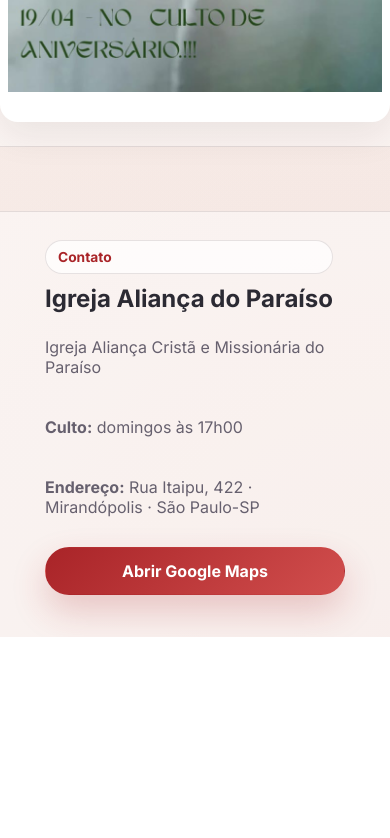
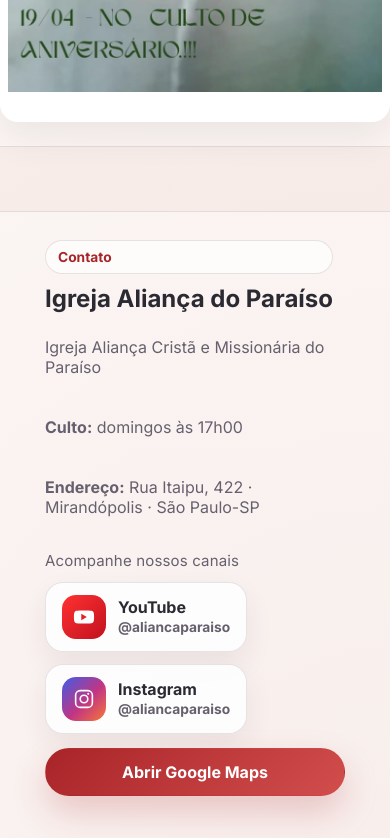
Before and after one commit to rogeriooferraz/iacmparaiso, a website: page index.html in a window 390 px wide. Shown: the part 4131-4969 px from the top of the page. Before the commit the page ends 4768 px from the top, so only its background shows below. Drawn offline with Linux system fonts and the light colour scheme.

Commit message:
Youtube and Instagram channels
Add Youtube and Instagram channels
Update test suite to cover the scenario of no church events.

Signed-off-by: Rogerio O. Ferraz <rogerio.o.ferraz@gmail.com>

```diff
--- a/index.html
+++ b/index.html
@@ -53,6 +53,10 @@
         "longitude": -46.6402
       },
       "hasMap": "https://maps.app.goo.gl/R4drqtK1dxnFSHjo7",
+      "sameAs": [
+        "https://www.youtube.com/@aliancaparaiso",
+        "https://www.instagram.com/aliancaparaiso/"
+      ],
       "openingHoursSpecification": [
         {
           "@type": "OpeningHoursSpecification",
@@ -204,6 +208,33 @@
       <p>Igreja Aliança Cristã e Missionária do Paraíso</p>
       <p><strong>Culto:</strong> domingos às 17h00</p>
       <p><strong>Endereço:</strong> Rua Itaipu, 422 · Mirandópolis · São Paulo-SP</p>
+      <div class="footer-social" aria-label="Canais oficiais">
+        <span class="footer-social-label">Acompanhe nossos canais</span>
+        <div class="footer-social-links">
+          <a class="social-link social-link-youtube" href="https://www.youtube.com/@aliancaparaiso" target="_blank" rel="noopener noreferrer" aria-label="Canal da IACM Paraíso no YouTube">
+            <span class="social-link-icon" aria-hidden="true">
+              <svg viewBox="0 0 24 24" focusable="false">
+                <path d="M23 12.01s0-3.11-.39-4.61a3.01 3.01 0 0 0-2.12-2.12C18.98 4.89 12 4.89 12 4.89s-6.98 0-8.49.39A3.01 3.01 0 0 0 1.39 7.4C1 8.9 1 12.01 1 12.01s0 3.11.39 4.61a3.01 3.01 0 0 0 2.12 2.12c1.51.39 8.49.39 8.49.39s6.98 0 8.49-.39a3.01 3.01 0 0 0 2.12-2.12c.39-1.5.39-4.61.39-4.61ZM9.02 15.51V8.5l6.06 3.51-6.06 3.5Z"/>
+              </svg>
+            </span>
+            <span>
+              <strong>YouTube</strong>
+              <small>@aliancaparaiso</small>
+            </span>
+          </a>
+          <a class="social-link social-link-instagram" href="https://www.instagram.com/aliancaparaiso/" target="_blank" rel="noopener noreferrer" aria-label="Perfil da IACM Paraíso no Instagram">
+            <span class="social-link-icon" aria-hidden="true">
+              <svg viewBox="0 0 24 24" focusable="false">
+                <path d="M7.75 2h8.5A5.75 5.75 0 0 1 22 7.75v8.5A5.75 5.75 0 0 1 16.25 22h-8.5A5.75 5.75 0 0 1 2 16.25v-8.5A5.75 5.75 0 0 1 7.75 2Zm0 1.75a4 4 0 0 0-4 4v8.5a4 4 0 0 0 4 4h8.5a4 4 0 0 0 4-4v-8.5a4 4 0 0 0-4-4h-8.5Zm8.88 1.5a1.12 1.12 0 1 1 0 2.25 1.12 1.12 0 0 1 0-2.25ZM12 7a5 5 0 1 1 0 10 5 5 0 0 1 0-10Zm0 1.75A3.25 3.25 0 1 0 12 15.25 3.25 3.25 0 0 0 12 8.75Z"/>
+              </svg>
+            </span>
+            <span>
+              <strong>Instagram</strong>
+              <small>@aliancaparaiso</small>
+            </span>
+          </a>
+        </div>
+      </div>
       <a class="btn btn-primary ending-button" href="https://maps.app.goo.gl/R4drqtK1dxnFSHjo7" target="_blank" rel="noopener noreferrer">Abrir Google Maps</a>
     </div>
   </footer>
--- a/llms.txt
+++ b/llms.txt
@@ -12,6 +12,8 @@
 - Referência: próximo à estação de metrô Praça da Árvore
 - Programação principal: culto todos os domingos às 17h00
 - Mapa: https://maps.app.goo.gl/baRjYE13tYiZJ4zu6?g_st=awb
+- YouTube: https://www.youtube.com/@aliancaparaiso
+- Instagram: https://www.instagram.com/aliancaparaiso/
 
 ## Resumo
 
--- a/package.json
+++ b/package.json
@@ -7,8 +7,8 @@
     "events:sync": "node scripts/sync-events-data.js",
     "serve": "python3 -m http.server 4173",
     "playwright:install": "playwright install chromium",
-    "screenshots": "npm run events:sync && node scripts/capture-previews.js",
-    "test": "npm run events:sync && node tests/layout.spec.js"
+    "screenshots": "node scripts/capture-previews.js",
+    "test": "node tests/layout.spec.js"
   },
   "keywords": [],
   "author": "",
--- a/styles.css
+++ b/styles.css
@@ -416,6 +416,72 @@ code { background: rgba(255,255,255,.16); padding: 2px 6px; border-radius: 8px;
 .site-footer .btn-primary {
   color: white;
 }
+.footer-social {
+  display: grid;
+  gap: 12px;
+  margin-top: 10px;
+}
+.footer-social-label {
+  color: var(--muted);
+  font-size: 0.94rem;
+  letter-spacing: 0.01em;
+}
+.footer-social-links {
+  display: flex;
+  flex-wrap: wrap;
+  gap: 12px;
+}
+.social-link {
+  display: inline-flex;
+  align-items: center;
+  gap: 12px;
+  min-width: min(100%, 238px);
+  padding: 12px 16px;
+  border: 1px solid var(--line);
+  border-radius: 18px;
+  background: rgba(255,255,255,.84);
+  box-shadow: 0 12px 28px rgba(69, 42, 48, 0.08);
+  transition: transform .22s ease, border-color .22s ease, box-shadow .22s ease, background .22s ease;
+}
+.social-link:hover {
+  transform: translateY(-2px);
+  border-color: rgba(169,36,40,.22);
+  box-shadow: 0 18px 32px rgba(69, 42, 48, 0.12);
+  background: rgba(255,255,255,.94);
+}
+.social-link span:last-child {
+  display: grid;
+  gap: 2px;
+}
+.social-link strong {
+  color: var(--text);
+  font-size: 1rem;
+  line-height: 1.1;
+}
+.social-link small {
+  color: var(--muted);
+  font-size: 0.86rem;
+}
+.social-link-icon {
+  display: inline-grid;
+  place-items: center;
+  width: 44px;
+  height: 44px;
+  border-radius: 14px;
+  color: white;
+  flex: 0 0 auto;
+}
+.social-link-icon svg {
+  width: 22px;
+  height: 22px;
+  fill: currentColor;
+}
+.social-link-youtube .social-link-icon {
+  background: linear-gradient(135deg, #ff3131 0%, #c1121f 100%);
+}
+.social-link-instagram .social-link-icon {
+  background: linear-gradient(135deg, #405de6 0%, #c13584 55%, #f77737 100%);
+}
 .ending-button {
   margin-top: 6px;
 }
@@ -669,4 +735,11 @@ code { background: rgba(255,255,255,.16); padding: 2px 6px; border-radius: 8px;
   .ending-box {
     padding-inline: 29px;
   }
+  .footer-social-links {
+    display: grid;
+  }
+  .social-link {
+    min-width: 0;
+    width: 100%;
+  }
 }
```
Also changed, not shown: scripts/capture-previews.js (+17 -6 lines), scripts/sync-events-data.js (+13 -16 lines), tests/layout.spec.js (+65 -84 lines).
